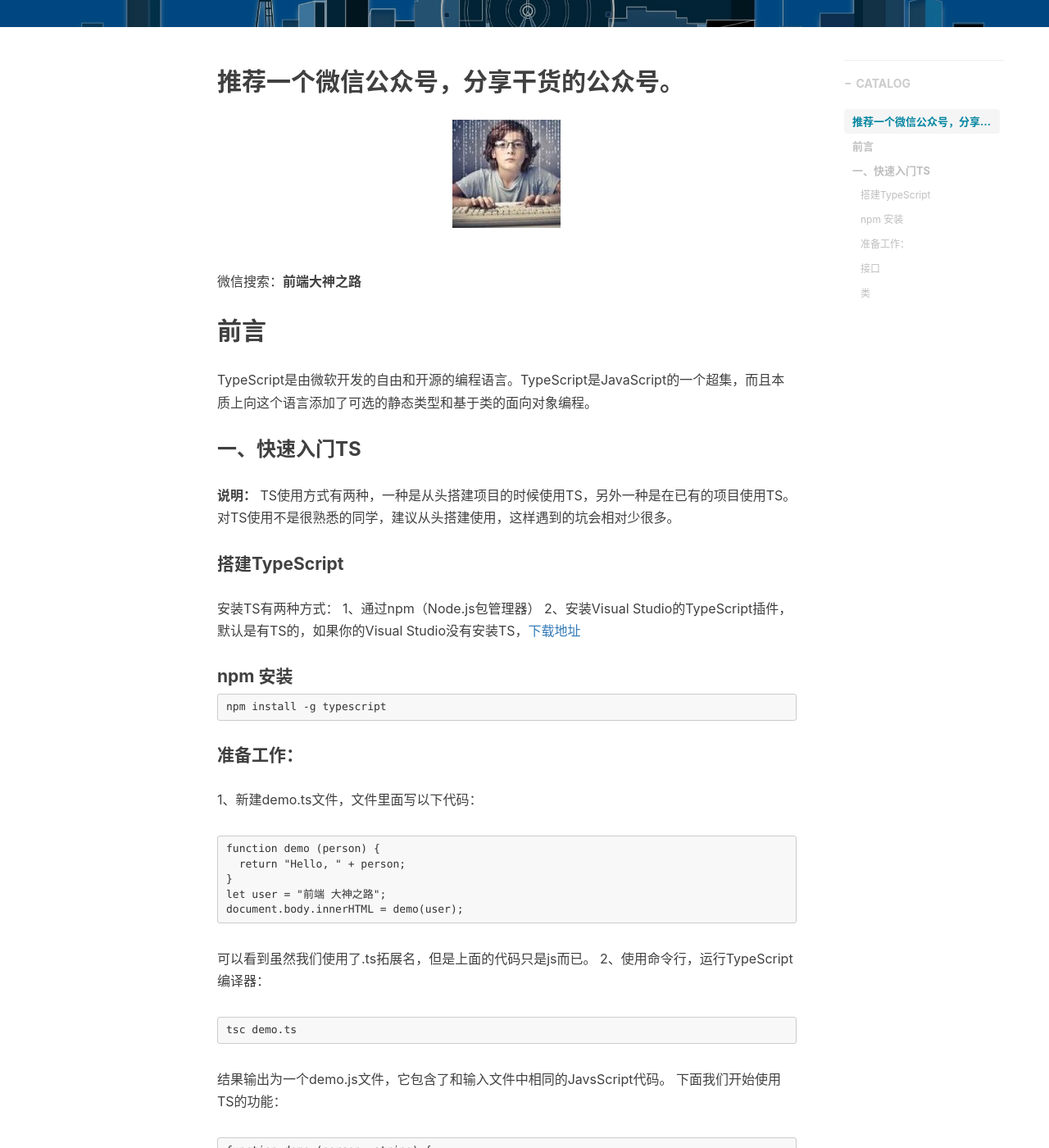
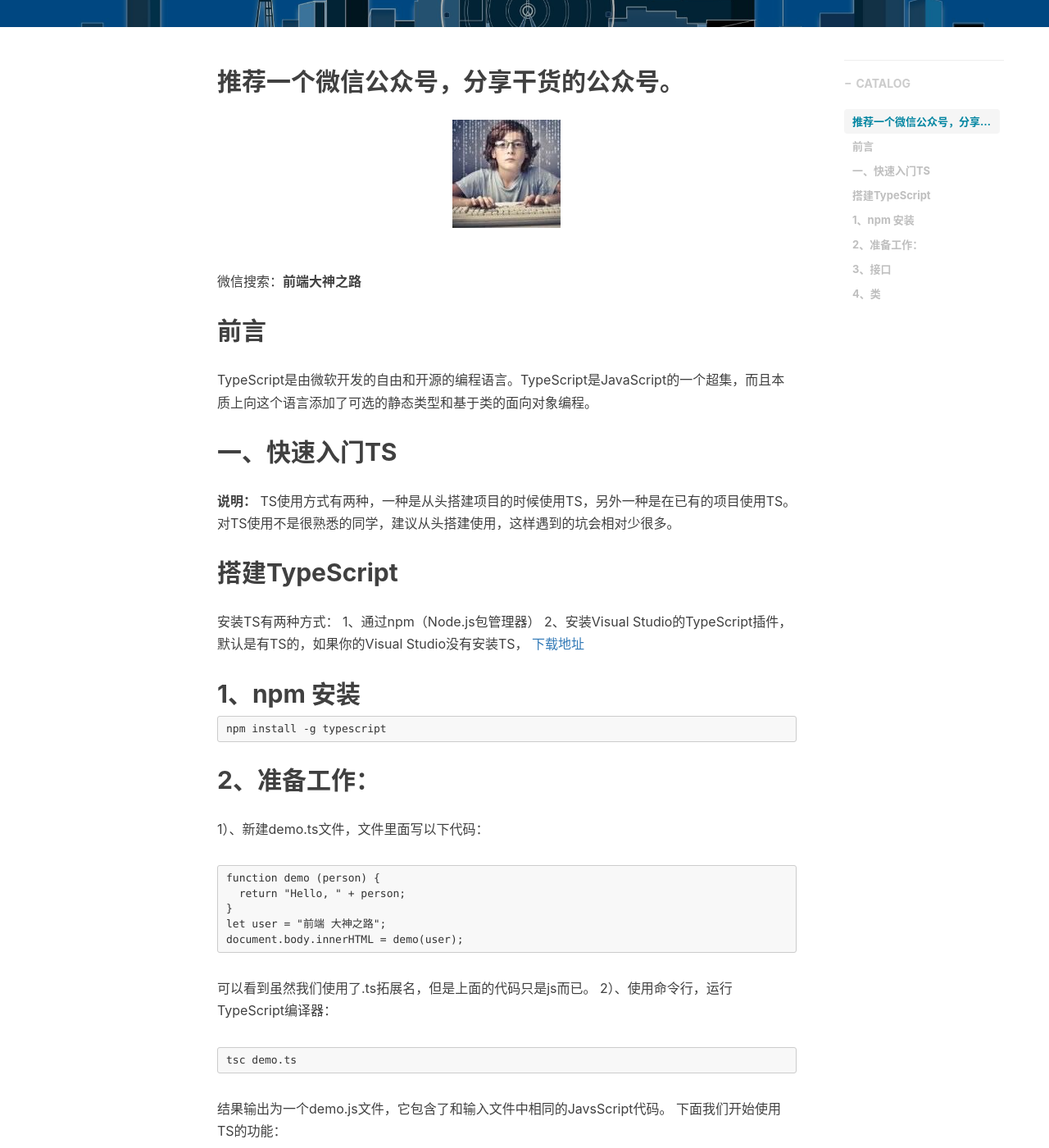
Before and after one commit to 00feng00/00feng00.github.io, a Jekyll site: the page built from _posts/2018-10-11-typescript.markdown, in a window 1280 px wide and 1400 px high, scrolled down 490 px. Shown: the whole window at 82% size. Built offline with Jekyll 4.4.1, drawn with Linux system fonts in a browser that asks for light colours; nearby versions of some CDN libraries; comment, search, counter and statistics services are not loaded.

Commit message:
Update 2018-10-11-typescript.markdown

````diff
--- a/_posts/2018-10-11-typescript.markdown
+++ b/_posts/2018-10-11-typescript.markdown
@@ -18,19 +18,19 @@ tags:
 <br />
 ## 前言
  TypeScript是由微软开发的自由和开源的编程语言。TypeScript是JavaScript的一个超集，而且本质上向这个语言添加了可选的静态类型和基于类的面向对象编程。
-### 一、快速入门TS
+## 一、快速入门TS
 <b>说明：</b>
 TS使用方式有两种，一种是从头搭建项目的时候使用TS，另外一种是在已有的项目使用TS。对TS使用不是很熟悉的同学，建议从头搭建使用，这样遇到的坑会相对少很多。
-#### 搭建TypeScript
-安装TS有两种方式： 1、通过npm（Node.js包管理器） 2、安装Visual Studio的TypeScript插件，默认是有TS的，如果你的Visual Studio没有安装TS，[下载地址](
-https://www.tslang.cn/#download-links)
-#### npm 安装
+## 搭建TypeScript
+安装TS有两种方式： 1、通过npm（Node.js包管理器） 2、安装Visual Studio的TypeScript插件，默认是有TS的，如果你的Visual Studio没有安装TS，
+[下载地址](https://www.tslang.cn/#download-links)
+## 1、npm 安装
 ```
 npm install -g typescript
 ```
-#### 准备工作：
+## 2、准备工作：
 
-1、新建demo.ts文件，文件里面写以下代码：
+1）、新建demo.ts文件，文件里面写以下代码：
 
 ```
 function demo (person) {
@@ -40,7 +40,7 @@ let user = "前端 大神之路";
 document.body.innerHTML = demo(user);
 ```
 可以看到虽然我们使用了.ts拓展名，但是上面的代码只是js而已。
-2、使用命令行，运行TypeScript编译器：
+2）、使用命令行，运行TypeScript编译器：
 ```
 tsc demo.ts
 ```
@@ -71,7 +71,7 @@ demo.ts(7,26): error TS2345: Argument of type 'number[]' is not assignable to pa
 ```
 同样的，如果不传person这个参数，TS会告诉你使用了非期望个数的参数调用了这个函数。可以知道TypeScript提供了静态的代码分析，它可以分析代码结构和提供的类型注解。
 （Tip: 尽管报错了，demo.js还是被创建了，所以就算你代码有错误，还是可以使用TS的，只是TS会警告你代码可能不会按预期执行）
-#### 接口
+## 3、接口
 我们接着上面的例子进行拓展，讲一下接口。
 ```
 interface Person {
@@ -88,7 +88,7 @@ document.body.innerHTML = demo(user);
 
 （当两个类型内部的结构兼容那么这两个类型也就是兼容的。 因此这也就是允许我们在实现接口时候只要保证包含了接口要求的结构就可以，而不必明确地使用 implements语句。）
 
-#### 类
+## 4、类
 我们继续改写上面的例子，我们使用类来改写：
 ```
 class name {
````
